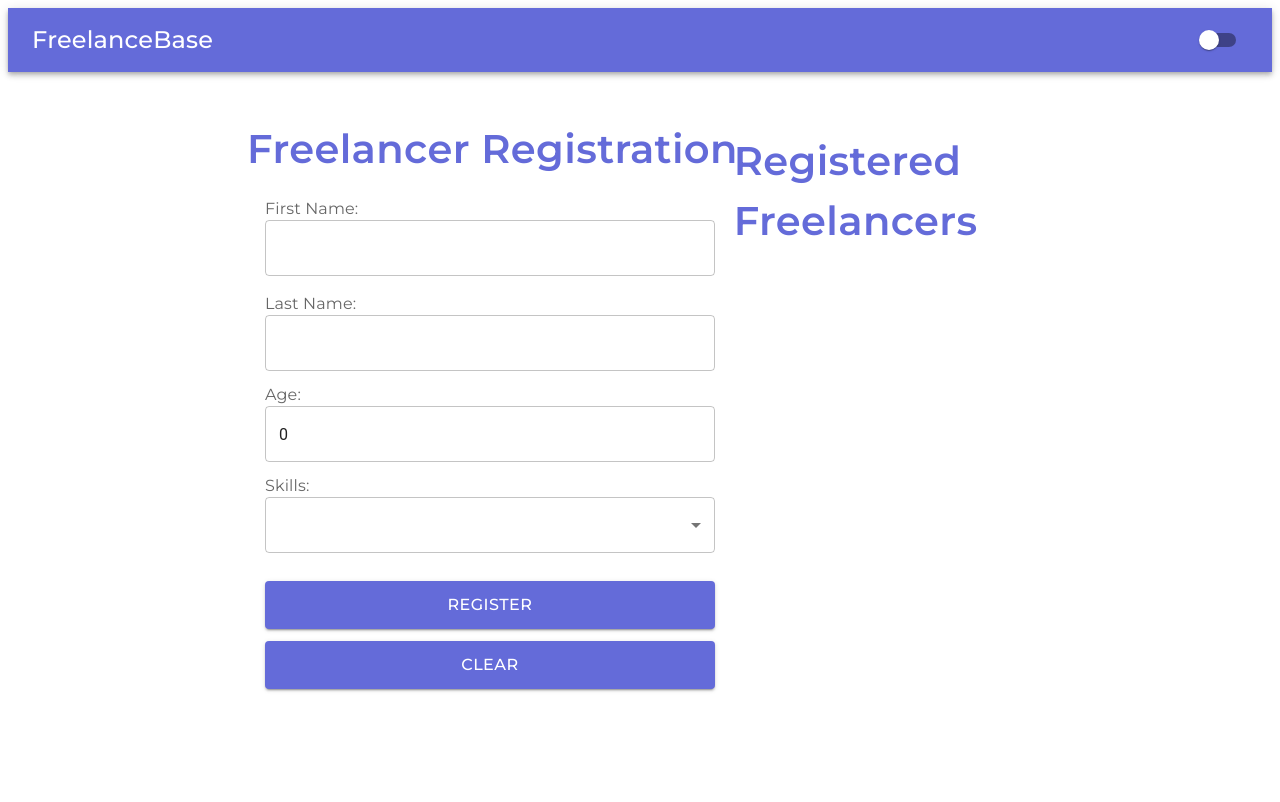
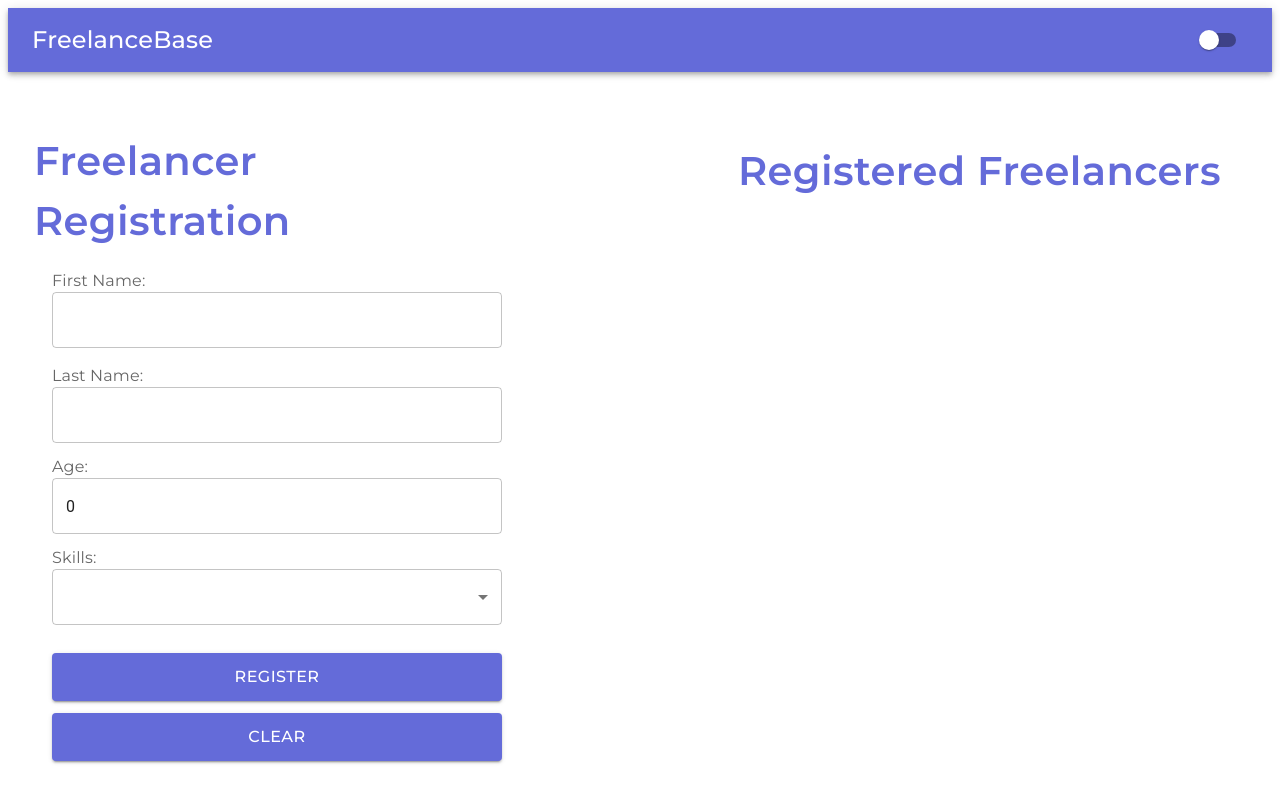
Before and after one commit to proga-react-practice/epsilon-team-project, a React (Vite) app: page /vova in a window 1280 px wide. Shown: the top 802 px of the page. Built offline with nearby package versions, Linux system fonts and the light colour scheme.

Commit message:
layout fix2

```diff
--- a/src/Pages/Vova.tsx
+++ b/src/Pages/Vova.tsx
@@ -18,8 +18,9 @@ const Freelancers: React.FC = () => {
       <Box sx={{
         padding: '20px',
         minHeight: '100vh',
+        width:'100%'
       }}>
-        <Grid container justifyContent="center"   spacing={22}>
+        <Grid container sx={{display:'flex', justifyContent:'space-between'}}>
           <Grid item xs={12} md={6} lg={4}>
             <RegistrationForm setFreelancers={setFreelancers} />
           </Grid>
--- a/src/components/404/404.tsx
+++ b/src/components/404/404.tsx
@@ -16,6 +16,7 @@ const NotFoundPage = () => {
         textAlign: 'center',
         backgroundColor: 'background.default',
         padding: prefersSmallerScreen ? '10px' : '20px',
+
       }}
     >
       <img src={doggif} alt="404 Not Found" style={{ width: prefersSmallerScreen ? '250px' : '350px', height: prefersSmallerScreen ? '250px' : '350px', marginBottom: prefersSmallerScreen ? '20px' : '40px' }} />
--- a/src/components/freelancer/cards.tsx
+++ b/src/components/freelancer/cards.tsx
@@ -11,7 +11,7 @@ interface Props {
 
 const FreelancerList: React.FC<Props> = ({ freelancers, onDelete }) => {
   return (
-    <Box sx={{ ml:'16%', mt:'10%' }}>
+    <Box sx={{mt:'10%' }}>
       <Typography sx={{ fontSize: '40px', marginBottom: '18px', fontFamily:'Montserrat', fontWeight:'600'}} color="primary">Registered Freelancers</Typography>
       {freelancers.map((freelancer, index) => (
         <Card key={index} className="freelancer-card" sx={{width:'500px', mb:'24px', height:'180px'}}>
--- a/src/components/freelancer/form.tsx
+++ b/src/components/freelancer/form.tsx
@@ -84,7 +84,7 @@ const RegistrationForm: React.FC<Props> = ({ setFreelancers }) => {
   };
 
   return (
-    <Box sx={{ml:'16%', mt:'10%',width:'495px'}} color="secondary">
+    <Box sx={{mt:'10%',width:'50%'}} color="secondary">
       <Typography style={{ fontSize: '40px', marginBottom: '18px', fontFamily:'Montserrat',marginLeft:'-18px'}} color="primary"><strong>Freelancer Registration</strong></Typography>
       <form onSubmit={handleSubmit}>
         <FormGroup>
--- a/src/components/home_page/homepage.tsx
+++ b/src/components/home_page/homepage.tsx
@@ -4,14 +4,15 @@ import { Typography, Button, Box, Link, Grid } from '@mui/material';
 
 const Home: React.FC = () => {
   return (
-    <Box
-      sx={{
+      <Grid container spacing={2} sx={{
         padding: '20px',
         minHeight: '100vh',
+        display:'flex',
+        flexDirection:'row',
+        justifyContent:'center',
+        width:'100%',
 
-      }}
-    >
-      <Grid container spacing={2}>
+      }}>
         <Grid item xs={12} md={6}>
           <Box sx={{ mt: { xs: '40px', md: '190px' } }}>
             <Typography variant="h4" gutterBottom sx={{ fontFamily: "Montserrat", fontWeight: 'bold', fontSize: { xs: '24px', md: '48px' } }} color="primary">
@@ -39,13 +40,12 @@ const Home: React.FC = () => {
           </Box>
         </Grid>
 
-        <Grid item xs={12} md={6}>
+        <Grid item xs={12} md={4}>
           <Box sx={{ mt: { xs: '40px', md: '100px' }, ml: '10px', display: 'flex', mr:'10px' }}>
             <img src="home10.png" alt="fff" style={{ maxWidth: '500px', height: 'auto' }} />
           </Box>
         </Grid>
       </Grid>
-    </Box>
   );
 };
 
--- a/src/components/layout/layout.tsx
+++ b/src/components/layout/layout.tsx
@@ -29,7 +29,7 @@ const DefaultLayout: FC = () => {
           />
         </Toolbar>
       </AppBar>
-      <Container sx={{minWidth:'100%'}}>
+      <Container sx={{minWidth:'100%',display:'flex', flexDirection:'row'}}>
         <Outlet />
       </Container>
     </Box>
```
Also changed, not shown: src/App.tsx (+4 -3 lines).
